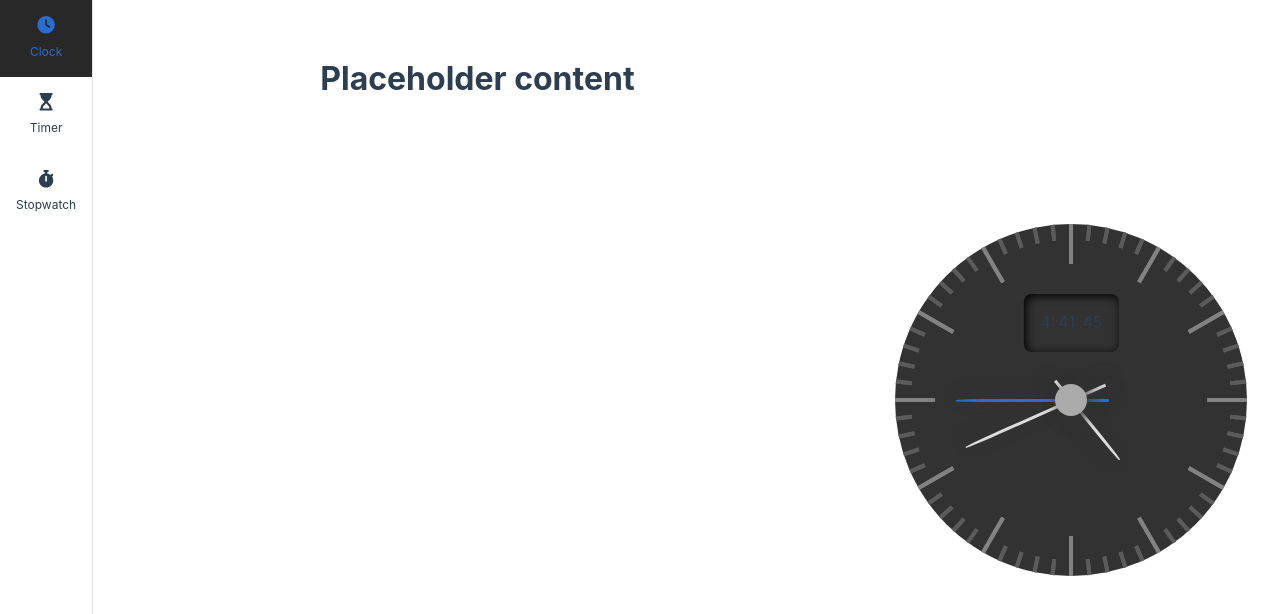
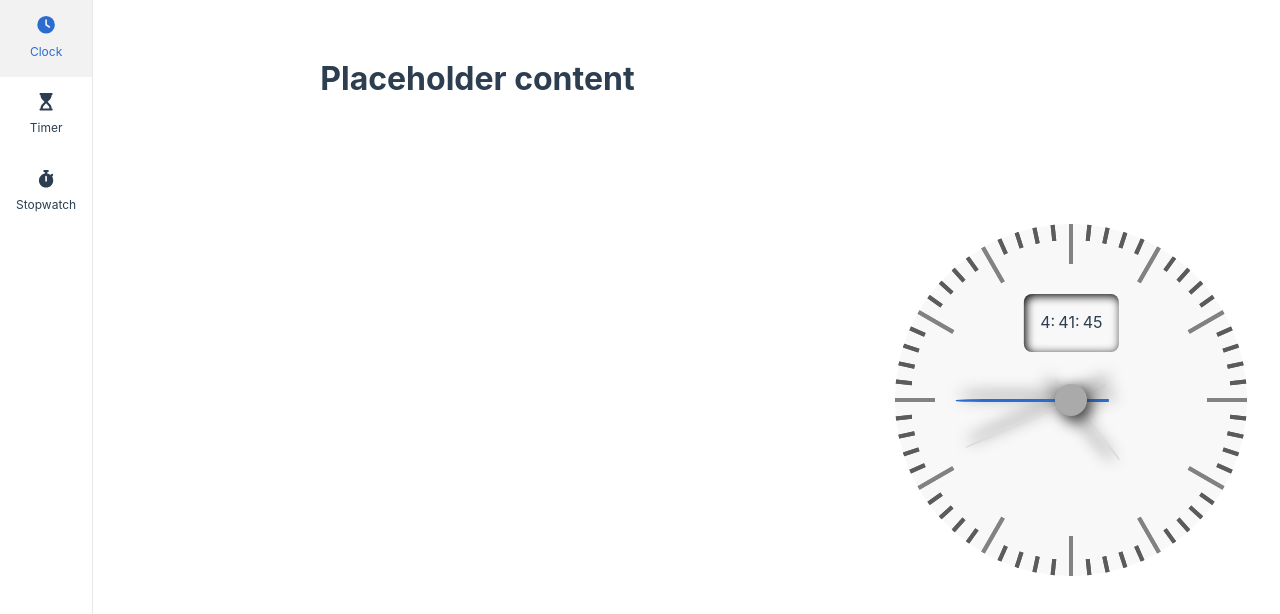
Before and after one commit to Klrfl/TellTime, a Vue app: page / in a window 1280 px wide. Shown: the top 614 px of the page. Built offline with nearby package versions, Linux system fonts and the light colour scheme.

Commit message:
changed css variables for themes compatibilty

```diff
--- a/src/components/DigitalWorldClock.vue
+++ b/src/components/DigitalWorldClock.vue
@@ -15,10 +15,6 @@ const props = defineProps({
 </script>
 
 <style lang="scss" scoped>
-:root {
-  --clock-bg: var(--vt-c-black-soft);
-}
-
 .digital-clock {
   background: var(--clock-bg);
   padding: 1rem;
--- a/src/components/NavBar.vue
+++ b/src/components/NavBar.vue
@@ -36,11 +36,6 @@ function setTheme() {
 </template>
 
 <style lang="scss">
-:root {
-  --navlink-active: var(--accent);
-  --navlink-hover: var(--vt-c-black-mute);
-}
-
 nav {
   background: var(--color-background);
   outline: 1px solid var(--color-border);
--- a/src/components/WorldClock.vue
+++ b/src/components/WorldClock.vue
@@ -126,7 +126,7 @@ onMounted(() => {
   --minutes: 60;
   --seconds: 60;
 
-  --clock-bg: #323232;
+  --clock-bg: var(--color-background-soft);
   --indicator-color-small: #828282;
   --indicator-color-big: #5b5b5b;
 }
--- a/src/styles.css
+++ b/src/styles.css
@@ -36,6 +36,9 @@
 
   --color-heading: var(--vt-c-text-light-1);
   --color-text: var(--vt-c-text-light-1);
+
+  --navlink-active: var(--accent);
+  --navlink-hover: var(--color-background-mute);
 }
 
 @media (prefers-color-scheme: dark) {
```
